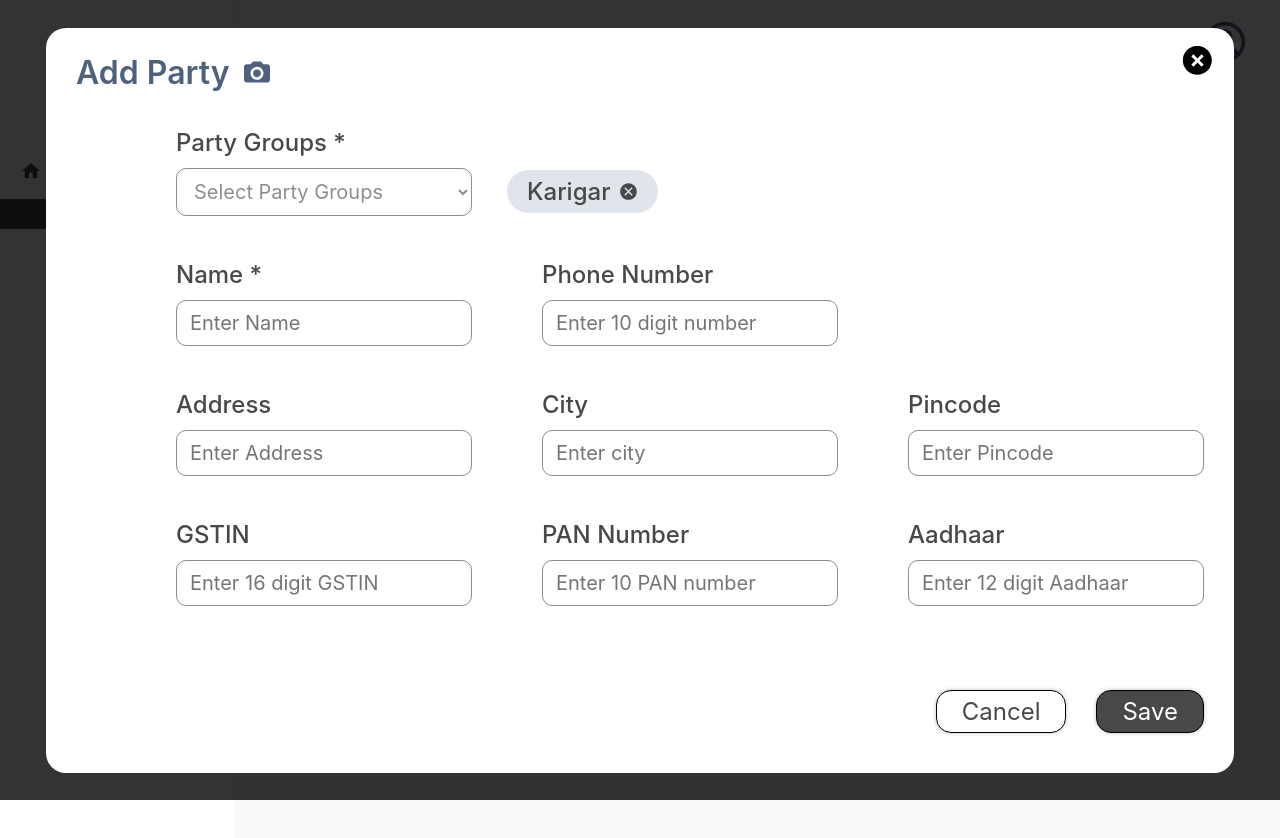
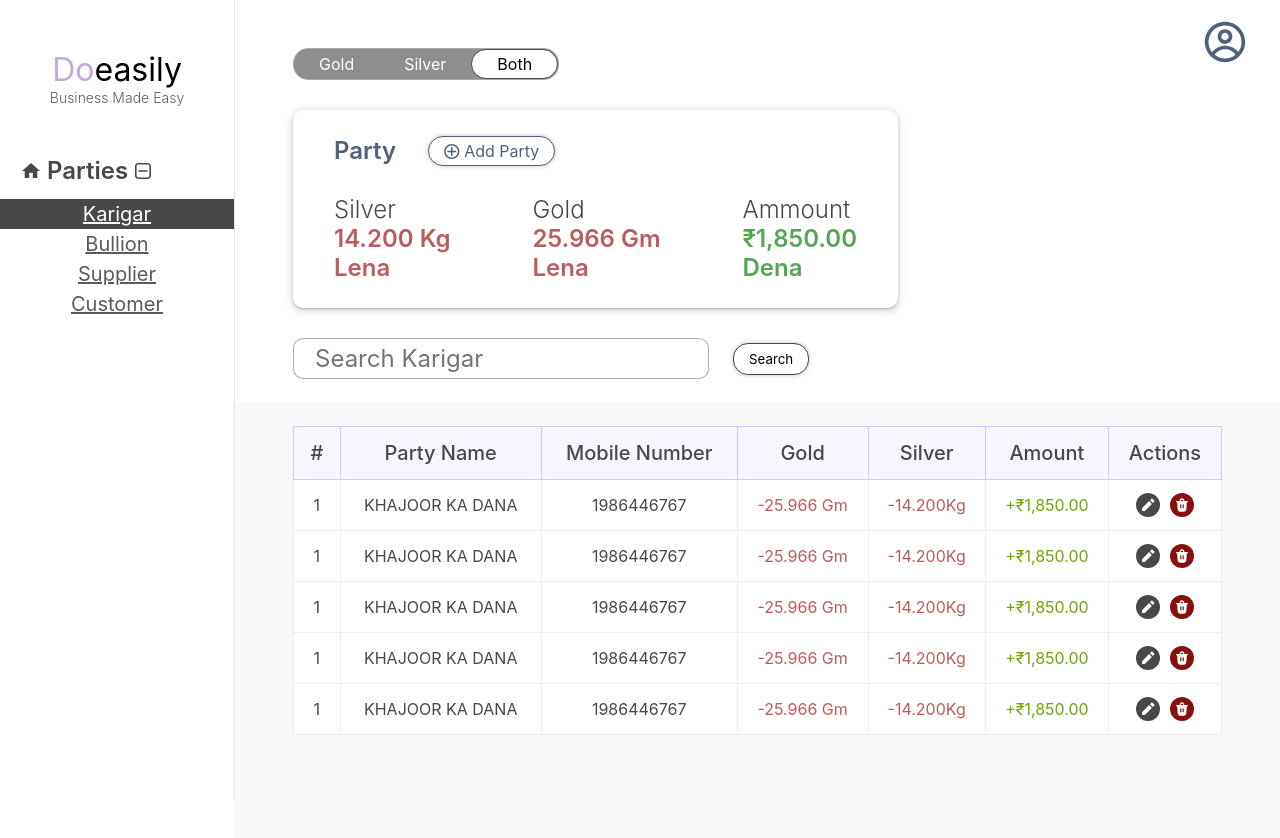
Before and after one commit to Kunal-Tankra/accounting-app, a React (Create React App) app: page /karigar in a window 1280 px wide. Shown: the top 838 px of the page. Built offline with nearby package versions, Linux system fonts and the light colour scheme.

Commit message:
show and close form & can select a tag

```diff
--- a/src/components/form/Form.jsx
+++ b/src/components/form/Form.jsx
@@ -1,13 +1,29 @@
-import React from 'react'
+import React, { useContext, useRef, useState } from 'react'
 import "./Form.css"
+import AllContexts from '../../contextAPI/Context'
 
 const Form = () => {
+    // context
+    const { displayForm, setdisplayForm } = useContext(AllContexts)
+
+    // state for selected value
+    const [selectedTag, setSelectedTag] = useState(null);
+
+    // ref for form
+    const formRef = useRef()
+
+// handle remove tag
+const handleRemoveTag = ()=>{
+    setSelectedTag(null)
+    formRef.current.party.value = "-"
+}
+
     return (
-        <div className='formBg'>
+        <div style={{ display: displayForm ? "flex" : "none" }} className='formBg'>
             <div className="partyForm">
                 {/* close icon */}
-                <svg className='closeBtn' xmlns="http://www.w3.org/2000/svg" width="29" height="29" viewBox="0 0 29 29" fill="none">
-                    <g clip-path="url(#clip0_1_274)">
+                <svg onClick={() => setdisplayForm(false)} className='closeBtn' xmlns="http://www.w3.org/2000/svg" width="29" height="29" viewBox="0 0 29 29" fill="none">
+                    <g clipPath="url(#clip0_1_274)">
                         <path d="M4.24846 24.7515C2.86356 23.4139 1.75892 21.8139 0.998986 20.0449C0.239055 18.2758 -0.160945 16.3731 -0.177675 14.4478C-0.194406 12.5225 0.172469 10.6132 0.901542 8.83115C1.63061 7.04916 2.70728 5.4302 4.06873 4.06876C5.43017 2.70732 7.04913 1.63065 8.83112 0.901573C10.6131 0.1725 12.5225 -0.194375 14.4478 -0.177645C16.3731 -0.160914 18.2758 0.239086 20.0448 0.999017C21.8139 1.75895 23.4139 2.86359 24.7515 4.24849C27.3927 6.98322 28.8543 10.646 28.8212 14.4478C28.7882 18.2497 27.2632 21.8864 24.5748 24.5749C21.8864 27.2633 18.2496 28.7882 14.4478 28.8213C10.6459 28.8543 6.98319 27.3928 4.24846 24.7515ZM16.53 14.5L20.6335 10.3965L18.589 8.35199L14.5 12.4555L10.3965 8.35199L8.35196 10.3965L12.4555 14.5L8.35196 18.6035L10.3965 20.648L14.5 16.5445L18.6035 20.648L20.648 18.6035L16.5445 14.5H16.53Z" fill="black" />
                     </g>
                     <defs>
@@ -26,27 +42,29 @@ const Form = () => {
                 </div>
 
                 {/* actual form */}
-                <form className="formcontainer">
+                <form ref={formRef} className="formcontainer">
                     <section>
                         <div>
 
                             <label htmlFor="partyGroups">Party Groups * </label>
                             <div className="parties">
-                                <select name="party" id="partyGroups" required>
+                                <select onChange={(e) => setSelectedTag(e.target.value)} name="party" id="partyGroups" required>
 
-                                    <option disabled selected hidden >Select Party Groups</option>
+                                    <option disabled selected hidden value="-" >Select Party Groups</option>
                                     <option value="Karigar">Karigar</option>
                                     <option value="Bullion">Bullion</option>
                                     <option value="Supplier">Supplier</option>
                                     <option value="Customer">Customer</option>
                                 </select>
 
-                                <div className="selectedTag">
-                                    Karigar
-                                    <svg className='removeBtn' xmlns="http://www.w3.org/2000/svg" width="19" height="19" viewBox="0 0 19 19" fill="none">
-                                        <path d="M9.5 1.1875C4.86875 1.1875 1.1875 4.86875 1.1875 9.5C1.1875 14.1313 4.86875 17.8125 9.5 17.8125C14.1313 17.8125 17.8125 14.1313 17.8125 9.5C17.8125 4.86875 14.1313 1.1875 9.5 1.1875ZM12.7063 13.6562L9.5 10.45L6.29375 13.6562L5.34375 12.7063L8.55 9.5L5.34375 6.29375L6.29375 5.34375L9.5 8.55L12.7063 5.34375L13.6562 6.29375L10.45 9.5L13.6562 12.7063L12.7063 13.6562Z" fill="#484848" />
-                                    </svg>
-                                </div>
+                                {selectedTag &&
+                                    <div className="selectedTag">
+                                        {selectedTag}
+                                        <svg onClick={handleRemoveTag} className='removeBtn' xmlns="http://www.w3.org/2000/svg" width="19" height="19" viewBox="0 0 19 19" fill="none">
+                                            <path d="M9.5 1.1875C4.86875 1.1875 1.1875 4.86875 1.1875 9.5C1.1875 14.1313 4.86875 17.8125 9.5 17.8125C14.1313 17.8125 17.8125 14.1313 17.8125 9.5C17.8125 4.86875 14.1313 1.1875 9.5 1.1875ZM12.7063 13.6562L9.5 10.45L6.29375 13.6562L5.34375 12.7063L8.55 9.5L5.34375 6.29375L6.29375 5.34375L9.5 8.55L12.7063 5.34375L13.6562 6.29375L10.45 9.5L13.6562 12.7063L12.7063 13.6562Z" fill="#484848" />
+                                        </svg>
+                                    </div>
+                                }
                             </div>
                         </div>
                     </section>
@@ -106,7 +124,7 @@ const Form = () => {
                     </section>
 
                     <div className="formBtns">
-                        <button>Cancel</button>
+                        <button onClick={() => setdisplayForm(false)}>Cancel</button>
                         <button className='save'>Save</button>
                     </div>
                 </form>
--- a/src/components/home/MainPage.jsx
+++ b/src/components/home/MainPage.jsx
@@ -1,15 +1,19 @@
-import React from 'react'
+import React, { useContext } from 'react'
 import './MainPage.css'
 import TableRow from './TableRow'
+import AllContexts from '../../contextAPI/Context'
 
 const MainPage = () => {
+    // context
+    const {setdisplayForm} = useContext(AllContexts)
+
     return (
         <div className='mainPageContainer'>
             {/* user logo */}
 
             <svg xmlns="http://www.w3.org/2000/svg" width="44" height="44" viewBox="0 0 44 44" fill="none">
-                <path fill-rule="evenodd" clip-rule="evenodd" d="M29.3333 16.5C29.3333 18.4449 28.5607 20.3101 27.1854 21.6854C25.8102 23.0607 23.9449 23.8333 22 23.8333C20.0551 23.8333 18.1898 23.0607 16.8145 21.6854C15.4393 20.3101 14.6667 18.4449 14.6667 16.5C14.6667 14.555 15.4393 12.6898 16.8145 11.3145C18.1898 9.93924 20.0551 9.16663 22 9.16663C23.9449 9.16663 25.8102 9.93924 27.1854 11.3145C28.5607 12.6898 29.3333 14.555 29.3333 16.5ZM25.6667 16.5C25.6667 17.4724 25.2803 18.405 24.5927 19.0927C23.9051 19.7803 22.9725 20.1666 22 20.1666C21.0275 20.1666 20.0949 19.7803 19.4073 19.0927C18.7196 18.405 18.3333 17.4724 18.3333 16.5C18.3333 15.5275 18.7196 14.5949 19.4073 13.9072C20.0949 13.2196 21.0275 12.8333 22 12.8333C22.9725 12.8333 23.9051 13.2196 24.5927 13.9072C25.2803 14.5949 25.6667 15.5275 25.6667 16.5Z" fill="#4F617D" />
-                <path fill-rule="evenodd" clip-rule="evenodd" d="M22 1.83331C10.8625 1.83331 1.83333 10.8625 1.83333 22C1.83333 33.1375 10.8625 42.1666 22 42.1666C33.1375 42.1666 42.1667 33.1375 42.1667 22C42.1667 10.8625 33.1375 1.83331 22 1.83331ZM5.5 22C5.5 25.8316 6.80716 29.359 8.998 32.1603C10.5366 30.1398 12.5215 28.5024 14.7976 27.3759C17.0738 26.2494 19.5795 25.6644 22.1192 25.6666C24.6259 25.6643 27.1002 26.2341 29.3534 27.3327C31.6066 28.4314 33.5793 30.0298 35.1212 32.0063C36.7097 29.9229 37.7792 27.4912 38.2413 24.9124C38.7034 22.3336 38.5448 19.6818 37.7786 17.1765C37.0124 14.6711 35.6606 12.3842 33.8351 10.505C32.0095 8.62586 29.7628 7.20839 27.2807 6.36991C24.7986 5.53144 22.1525 5.29606 19.5614 5.68326C16.9703 6.07047 14.5086 7.06911 12.3801 8.59658C10.2515 10.124 8.51732 12.1364 7.32092 14.4672C6.12452 16.7979 5.50033 19.3801 5.5 22ZM22 38.5C18.2122 38.5057 14.5388 37.2026 11.6013 34.8113C12.7837 33.1187 14.3574 31.7367 16.1887 30.7829C18.0199 29.8291 20.0544 29.3318 22.1192 29.3333C24.1581 29.3317 26.1681 29.8165 27.982 30.7476C29.796 31.6787 31.3617 33.0291 32.549 34.6866C29.5887 37.1556 25.8547 38.5054 22 38.5Z" fill="#4F617D" />
+                <path fillRule="evenodd" clipRule="evenodd" d="M29.3333 16.5C29.3333 18.4449 28.5607 20.3101 27.1854 21.6854C25.8102 23.0607 23.9449 23.8333 22 23.8333C20.0551 23.8333 18.1898 23.0607 16.8145 21.6854C15.4393 20.3101 14.6667 18.4449 14.6667 16.5C14.6667 14.555 15.4393 12.6898 16.8145 11.3145C18.1898 9.93924 20.0551 9.16663 22 9.16663C23.9449 9.16663 25.8102 9.93924 27.1854 11.3145C28.5607 12.6898 29.3333 14.555 29.3333 16.5ZM25.6667 16.5C25.6667 17.4724 25.2803 18.405 24.5927 19.0927C23.9051 19.7803 22.9725 20.1666 22 20.1666C21.0275 20.1666 20.0949 19.7803 19.4073 19.0927C18.7196 18.405 18.3333 17.4724 18.3333 16.5C18.3333 15.5275 18.7196 14.5949 19.4073 13.9072C20.0949 13.2196 21.0275 12.8333 22 12.8333C22.9725 12.8333 23.9051 13.2196 24.5927 13.9072C25.2803 14.5949 25.6667 15.5275 25.6667 16.5Z" fill="#4F617D" />
+                <path fillRule="evenodd" clipRule="evenodd" d="M22 1.83331C10.8625 1.83331 1.83333 10.8625 1.83333 22C1.83333 33.1375 10.8625 42.1666 22 42.1666C33.1375 42.1666 42.1667 33.1375 42.1667 22C42.1667 10.8625 33.1375 1.83331 22 1.83331ZM5.5 22C5.5 25.8316 6.80716 29.359 8.998 32.1603C10.5366 30.1398 12.5215 28.5024 14.7976 27.3759C17.0738 26.2494 19.5795 25.6644 22.1192 25.6666C24.6259 25.6643 27.1002 26.2341 29.3534 27.3327C31.6066 28.4314 33.5793 30.0298 35.1212 32.0063C36.7097 29.9229 37.7792 27.4912 38.2413 24.9124C38.7034 22.3336 38.5448 19.6818 37.7786 17.1765C37.0124 14.6711 35.6606 12.3842 33.8351 10.505C32.0095 8.62586 29.7628 7.20839 27.2807 6.36991C24.7986 5.53144 22.1525 5.29606 19.5614 5.68326C16.9703 6.07047 14.5086 7.06911 12.3801 8.59658C10.2515 10.124 8.51732 12.1364 7.32092 14.4672C6.12452 16.7979 5.50033 19.3801 5.5 22ZM22 38.5C18.2122 38.5057 14.5388 37.2026 11.6013 34.8113C12.7837 33.1187 14.3574 31.7367 16.1887 30.7829C18.0199 29.8291 20.0544 29.3318 22.1192 29.3333C24.1581 29.3317 26.1681 29.8165 27.982 30.7476C29.796 31.6787 31.3617 33.0291 32.549 34.6866C29.5887 37.1556 25.8547 38.5054 22 38.5Z" fill="#4F617D" />
             </svg>
 
             {/* gold silver both */}
@@ -23,7 +27,7 @@ const MainPage = () => {
             <div className="addPartyContainer marginLeft_for_mainContainer">
                 <div className="heading_addParty">
                     <span>Party</span>
-                    <div className="addPartyBtn">
+                    <div onClick={()=>setdisplayForm(true)} className="addPartyBtn">
                         <svg xmlns="http://www.w3.org/2000/svg" width="16" height="15" viewBox="0 0 16 15" fill="none">
                             <path d="M7.78052 15C3.57867 15 0.172607 11.6423 0.172607 7.5C0.172607 3.35775 3.57867 0 7.78052 0C11.9824 0 15.3884 3.35775 15.3884 7.5C15.3884 11.6423 11.9824 15 7.78052 15ZM7.78052 13.5C9.39472 13.5 10.9428 12.8679 12.0842 11.7426C13.2256 10.6174 13.8669 9.0913 13.8669 7.5C13.8669 5.9087 13.2256 4.38258 12.0842 3.25736C10.9428 2.13214 9.39472 1.5 7.78052 1.5C6.16633 1.5 4.61824 2.13214 3.47684 3.25736C2.33543 4.38258 1.69419 5.9087 1.69419 7.5C1.69419 9.0913 2.33543 10.6174 3.47684 11.7426C4.61824 12.8679 6.16633 13.5 7.78052 13.5ZM8.54131 8.25V11.25C8.54131 11.4489 8.46116 11.6397 8.31848 11.7803C8.17581 11.921 7.9823 12 7.78052 12C7.57875 12 7.38524 11.921 7.24256 11.7803C7.09988 11.6397 7.01973 11.4489 7.01973 11.25V8.25H3.97656C3.77479 8.25 3.58128 8.17098 3.4386 8.03033C3.29593 7.88968 3.21577 7.69891 3.21577 7.5C3.21577 7.30109 3.29593 7.11032 3.4386 6.96967C3.58128 6.82902 3.77479 6.75 3.97656 6.75H7.01973V3.75C7.01973 3.55109 7.09988 3.36032 7.24256 3.21967C7.38524 3.07902 7.57875 3 7.78052 3C7.9823 3 8.17581 3.07902 8.31848 3.21967C8.46116 3.36032 8.54131 3.55109 8.54131 3.75V6.75H11.5845C11.7863 6.75 11.9798 6.82902 12.1224 6.96967C12.2651 7.11032 12.3453 7.30109 12.3453 7.5C12.3453 7.69891 12.2651 7.88968 12.1224 8.03033C11.9798 8.17098 11.7863 8.25 11.5845 8.25H8.54131Z" fill="#4F617D" />
                         </svg>
@@ -80,7 +84,7 @@ const MainPage = () => {
                             <th>Gold</th>
                             <th>Silver</th>
                             <th>Amount</th>
-                            <th>Actions</th>
+                            <th >Actions</th>
                         </tr>
                     </thead>
                     <tbody>
--- a/src/contextAPI/Context.jsx
+++ b/src/contextAPI/Context.jsx
@@ -1,10 +1,13 @@
-import React, { createContext } from 'react'
+import React, { createContext, useState } from 'react'
 
 const AllContexts = createContext()
 const Context = ({children }) => {
+    // display form
+    const [displayForm, setdisplayForm] = useState(false);
+
     // value obj
     const contextsObj = {
-        name: "kunal"
+        displayForm, setdisplayForm
     }
 
     return (
```
Also changed, not shown: src/components/home/Home.jsx (+6 -6 lines).
